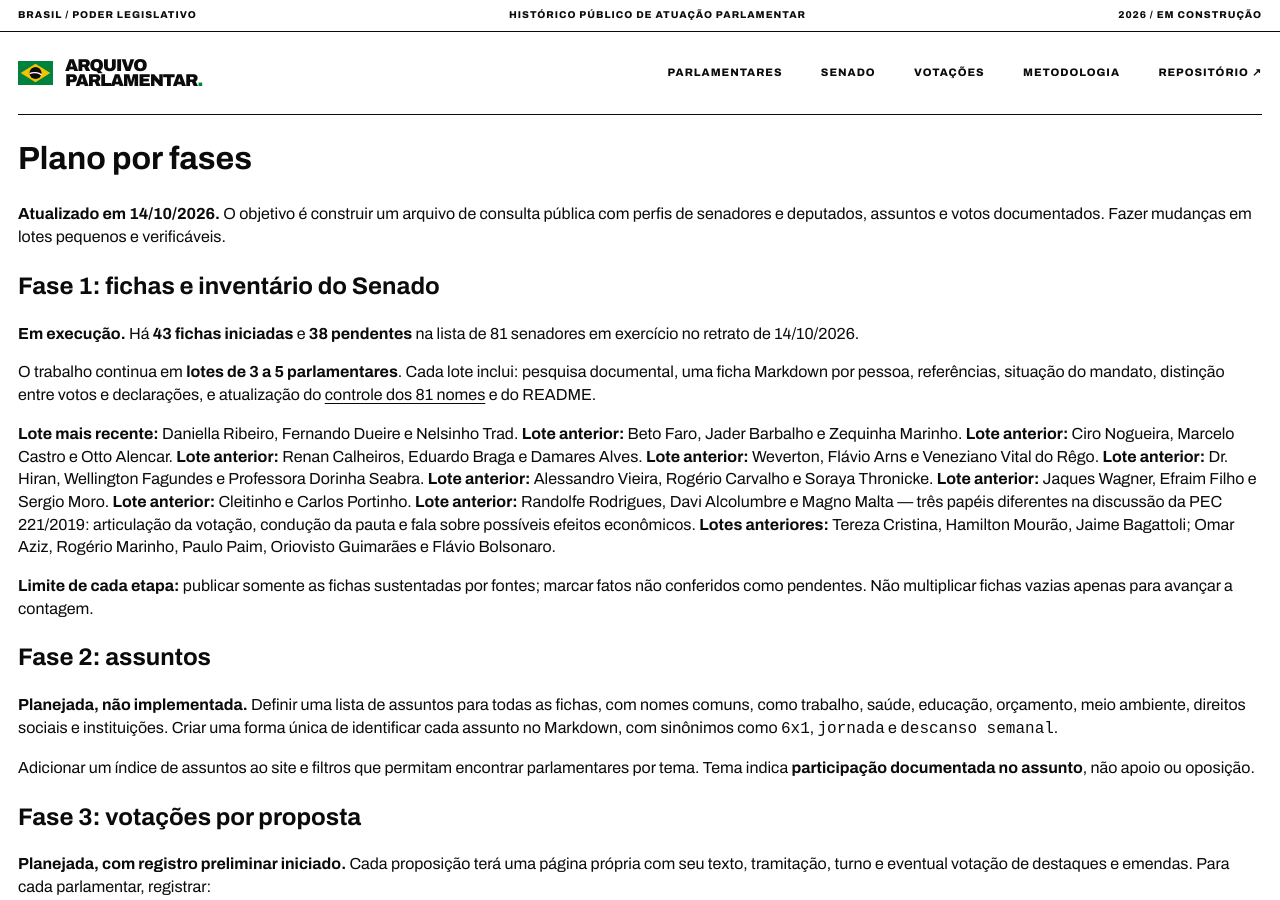
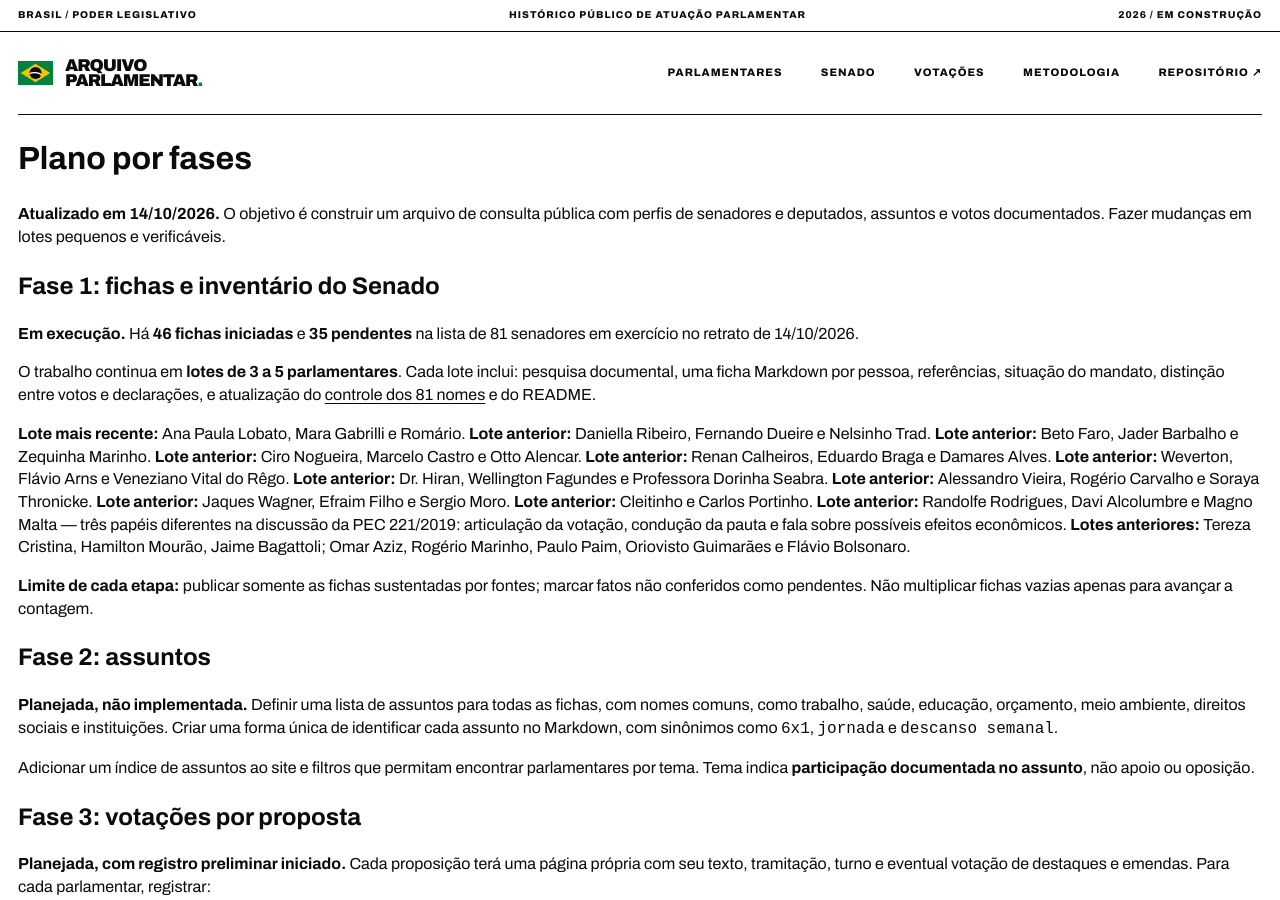
Before and after one commit to leorruas/senadores-deputados, a Jekyll site: the page built from PLANO-DE-FASES.md, in a window 1280 px wide and 900 px high. Built offline with Jekyll 4.4.1, drawn with Linux system fonts in a browser that asks for light colours; our own code applies the rules of GitHub Pages for plain Markdown files.

Commit message:
docs: atualiza fase 1 para 46 de 81 perfis

```diff
--- a/PLANO-DE-FASES.md
+++ b/PLANO-DE-FASES.md
@@ -4,11 +4,11 @@
 
 ## Fase 1: fichas e inventário do Senado
 
-**Em execução.** Há **43 fichas iniciadas** e **38 pendentes** na lista de 81 senadores em exercício no retrato de 14/10/2026.
+**Em execução.** Há **46 fichas iniciadas** e **35 pendentes** na lista de 81 senadores em exercício no retrato de 14/10/2026.
 
 O trabalho continua em **lotes de 3 a 5 parlamentares**. Cada lote inclui: pesquisa documental, uma ficha Markdown por pessoa, referências, situação do mandato, distinção entre votos e declarações, e atualização do [controle dos 81 nomes](parlamentares/senadores/ACOMPANHAMENTO.md) e do README.
 
-**Lote mais recente:** Daniella Ribeiro, Fernando Dueire e Nelsinho Trad. **Lote anterior:** Beto Faro, Jader Barbalho e Zequinha Marinho. **Lote anterior:** Ciro Nogueira, Marcelo Castro e Otto Alencar. **Lote anterior:** Renan Calheiros, Eduardo Braga e Damares Alves. **Lote anterior:** Weverton, Flávio Arns e Veneziano Vital do Rêgo. **Lote anterior:** Dr. Hiran, Wellington Fagundes e Professora Dorinha Seabra. **Lote anterior:** Alessandro Vieira, Rogério Carvalho e Soraya Thronicke. **Lote anterior:** Jaques Wagner, Efraim Filho e Sergio Moro. **Lote anterior:** Cleitinho e Carlos Portinho. **Lote anterior:** Randolfe Rodrigues, Davi Alcolumbre e Magno Malta — três papéis diferentes na discussão da PEC 221/2019: articulação da votação, condução da pauta e fala sobre possíveis efeitos econômicos. **Lotes anteriores:** Tereza Cristina, Hamilton Mourão, Jaime Bagattoli; Omar Aziz, Rogério Marinho, Paulo Paim, Oriovisto Guimarães e Flávio Bolsonaro.
+**Lote mais recente:** Ana Paula Lobato, Mara Gabrilli e Romário. **Lote anterior:** Daniella Ribeiro, Fernando Dueire e Nelsinho Trad. **Lote anterior:** Beto Faro, Jader Barbalho e Zequinha Marinho. **Lote anterior:** Ciro Nogueira, Marcelo Castro e Otto Alencar. **Lote anterior:** Renan Calheiros, Eduardo Braga e Damares Alves. **Lote anterior:** Weverton, Flávio Arns e Veneziano Vital do Rêgo. **Lote anterior:** Dr. Hiran, Wellington Fagundes e Professora Dorinha Seabra. **Lote anterior:** Alessandro Vieira, Rogério Carvalho e Soraya Thronicke. **Lote anterior:** Jaques Wagner, Efraim Filho e Sergio Moro. **Lote anterior:** Cleitinho e Carlos Portinho. **Lote anterior:** Randolfe Rodrigues, Davi Alcolumbre e Magno Malta — três papéis diferentes na discussão da PEC 221/2019: articulação da votação, condução da pauta e fala sobre possíveis efeitos econômicos. **Lotes anteriores:** Tereza Cristina, Hamilton Mourão, Jaime Bagattoli; Omar Aziz, Rogério Marinho, Paulo Paim, Oriovisto Guimarães e Flávio Bolsonaro.
 
 **Limite de cada etapa:** publicar somente as fichas sustentadas por fontes; marcar fatos não conferidos como pendentes. Não multiplicar fichas vazias apenas para avançar a contagem.
 
```
